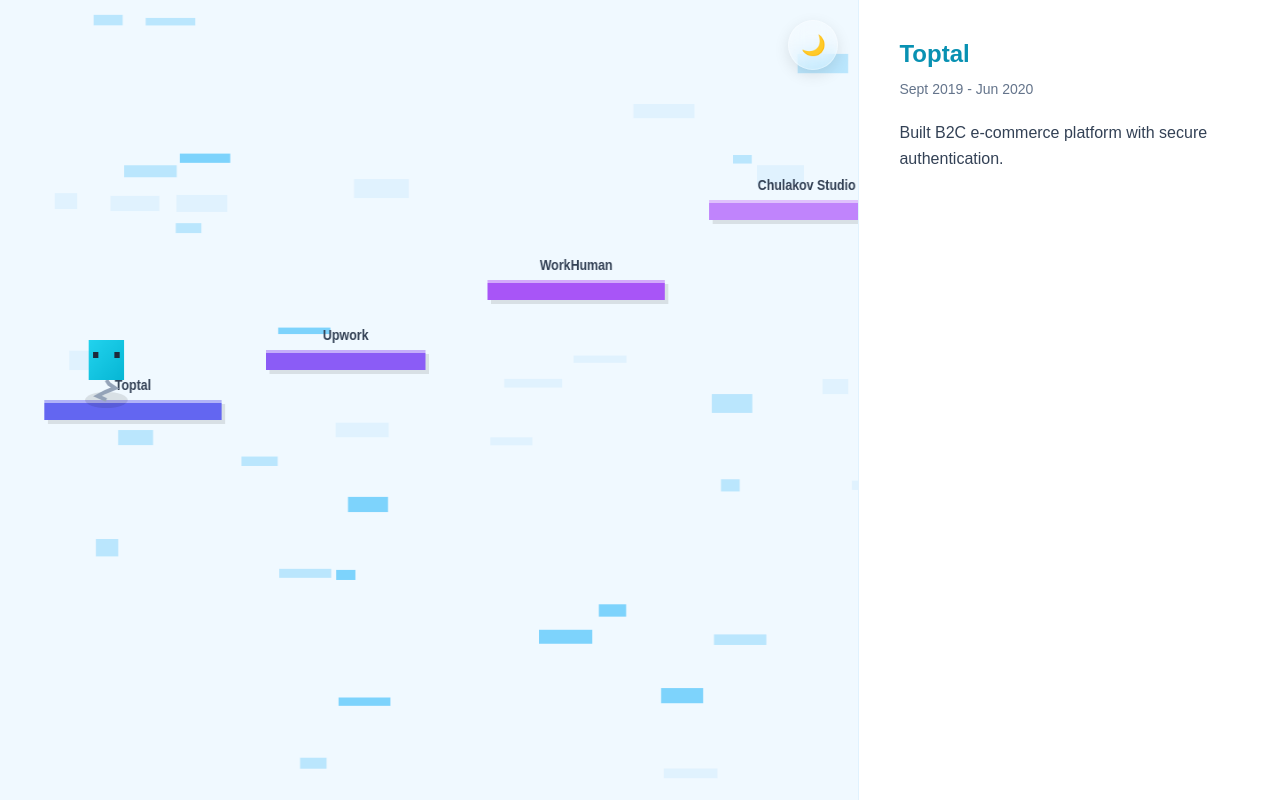
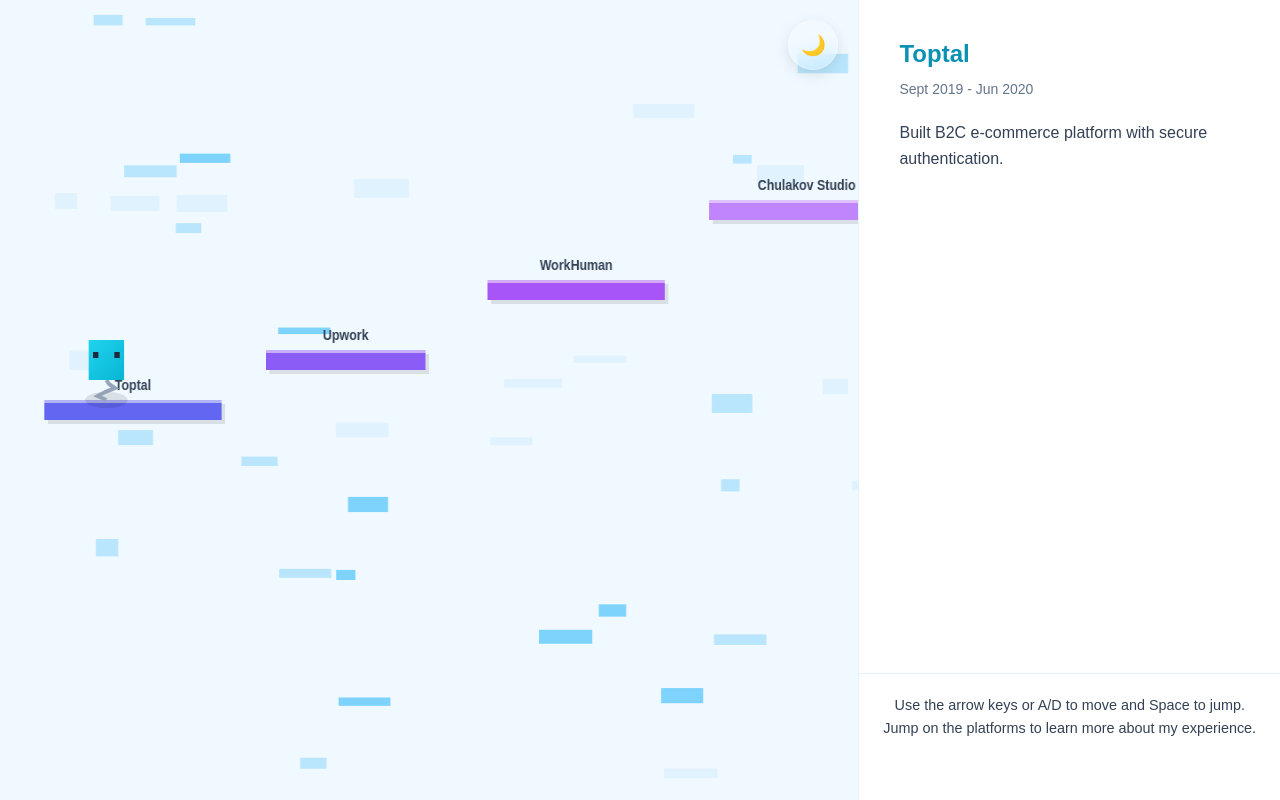
Before and after one commit to Granondo/cv-platformer, a SvelteKit app: page / in a window 1280 px wide. Built offline with nearby package versions, Linux system fonts and the light colour scheme.

Commit message:
Update description panel

```diff
--- a/src/routes/+page.svelte
+++ b/src/routes/+page.svelte
@@ -65,12 +65,6 @@
         { x: 800, y: 200, w: 220, h: 20, company: 'Chulakov Studio', color: '#c084fc',
           period: 'May 2024 - Present',
           desc: 'Architecting micro-frontend security monitoring app.' },
-        { x: 1200, y: 300, w: 200, h: 20, company: 'Future Corp', color: '#f472b6',
-          period: '2025 - 2026',
-          desc: 'Innovating with AI and Web3.' },
-        { x: 1500, y: 250, w: 180, h: 20, company: 'Dream Job Inc.', color: '#fb923c',
-          period: '2026 - ∞',
-          desc: 'Building the future.' }
       ],
     particles: [],
     parallaxLayers: [],
@@ -312,13 +306,12 @@
       <h3>{currentPlatform.company}</h3>
       <p class="period">{currentPlatform.period}</p>
       <p>{currentPlatform.desc}</p>
-    {:else}
-      <div class="placeholder">
-        <h2>Welcome!</h2>
+
+    {/if}
+    <div class="placeholder">
         <p>Use the arrow keys or A/D to move and Space to jump.</p>
         <p>Jump on the platforms to learn more about my experience.</p>
-      </div>
-    {/if}
+    </div>
   </div>
 </div>
 
@@ -357,6 +350,7 @@
     color: var(--cardText);
     overflow-y: auto;
     transition: background 0.3s;
+    position: relative;
   }
 
   .description-panel h3 {
@@ -379,12 +373,22 @@
 
   .placeholder {
     text-align: center;
-    margin-top: 50%;
-    transform: translateY(-50%);
+    position: absolute;
+    bottom: 40px;
+    left: 0;
+    right: 0;
+    border-top: 1px solid var(--cardBorder);
+    padding-top: 20px;
+    padding-bottom: 20px;
   }
 
   .placeholder h2 {
     color: var(--cardH3);
+    font-size: 1.2em;
+  }
+
+  .placeholder p {
+    font-size: 0.9em;
   }
 
   .theme-switcher {
```
